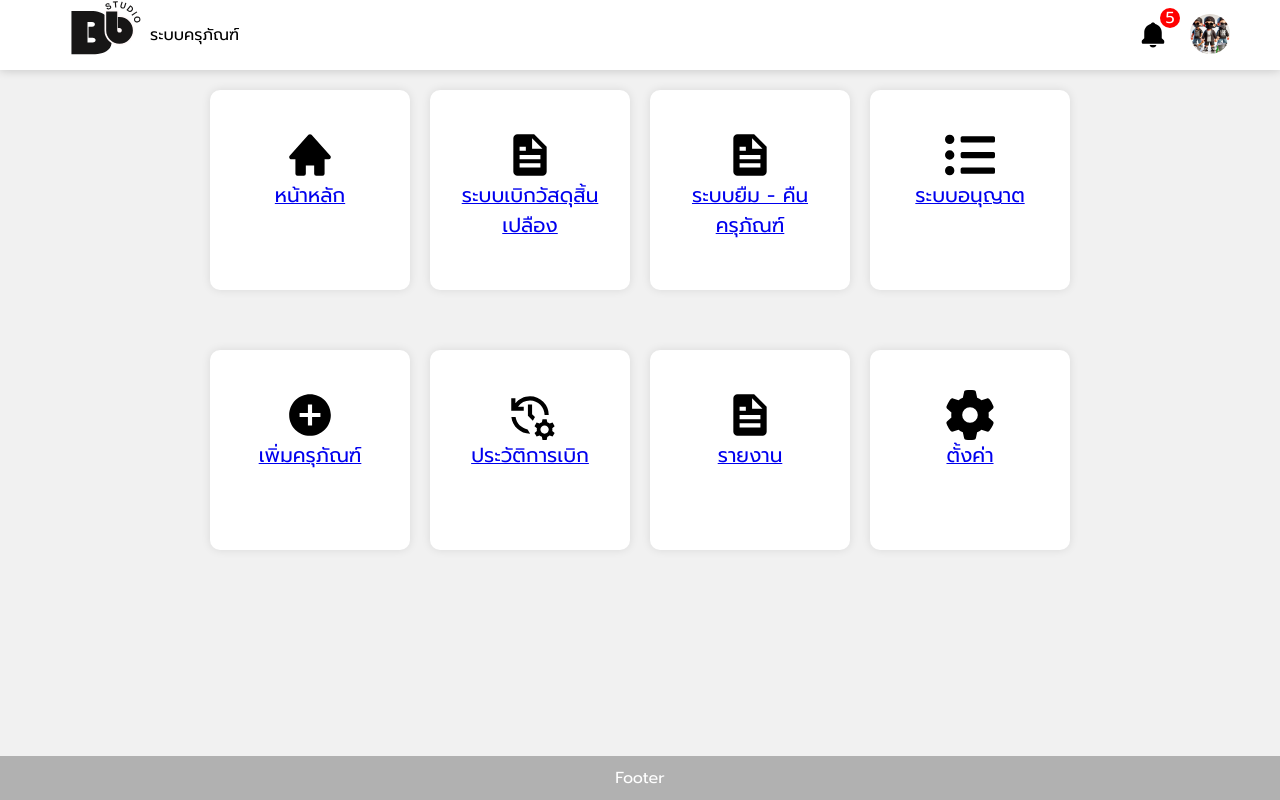
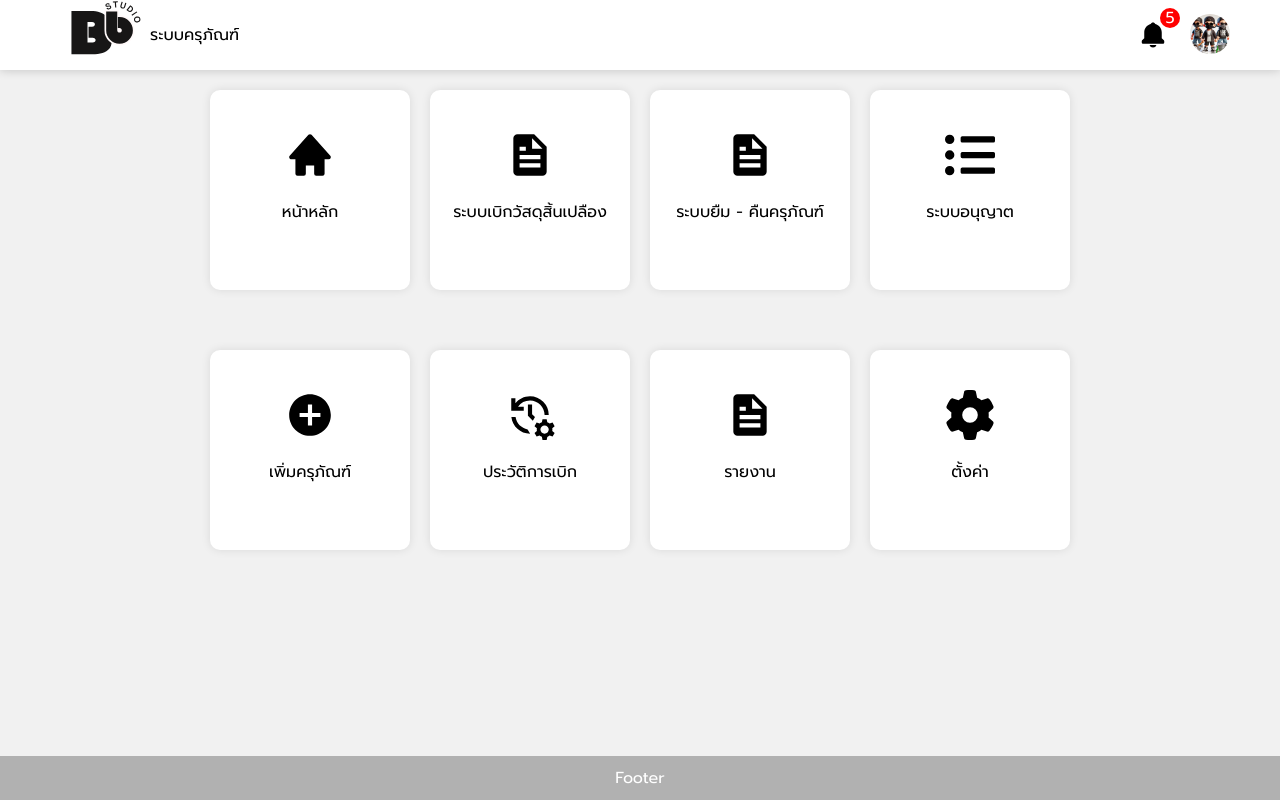
Before and after one commit to WinaiBB32/psc01, a Next.js app: page / in a window 1280 px wide. Built offline with nearby package versions, Linux system fonts and the light colour scheme.

Commit message:
modified:   app/globals.css

```diff
--- a/app/globals.css
+++ b/app/globals.css
@@ -157,9 +157,11 @@ main{
   height: 100%;
 }
 
-.card .menu-items span {
-  margin-top: 10px;
-  font-size: 20px;
+.card .menu-items a{
+  margin-top: 20px;
+  color: #000;
+  font-size: 16px;
+  text-decoration: none;
   font-weight: 500;
 }
 
```
